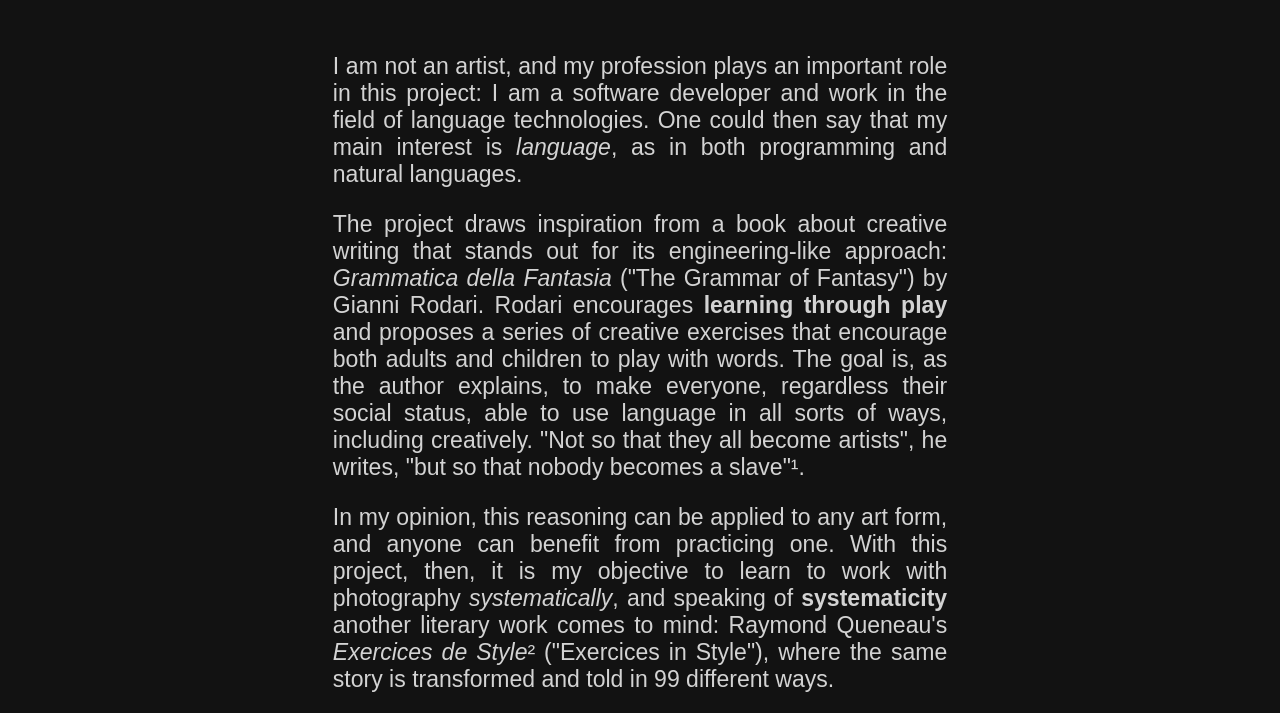
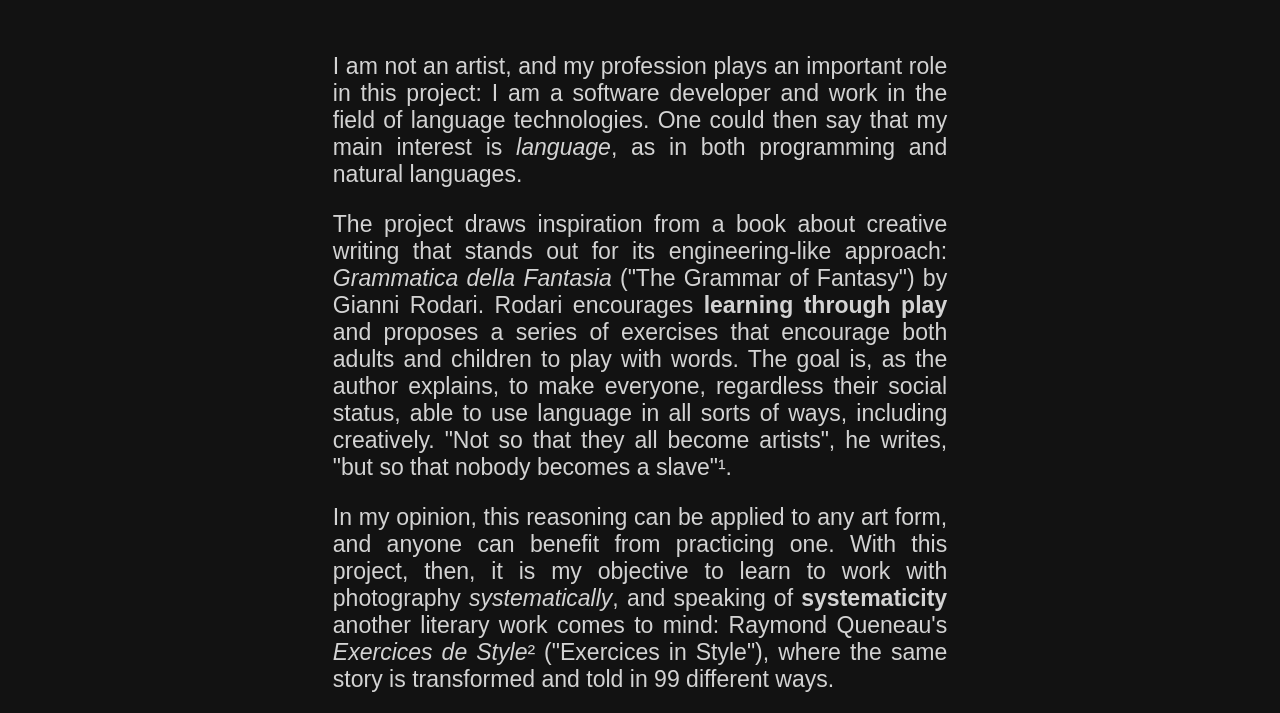
Before and after one commit to harisont/postcards-from-gothenburg, a website: page aboutEnglish.html in a window 1280 px wide. Shown: the part 74-787 px from the top of the page. Drawn offline with Linux system fonts and the light colour scheme.

Commit message:
Update aboutEnglish.html

```diff
--- a/aboutEnglish.html
+++ b/aboutEnglish.html
@@ -30,7 +30,7 @@
             </p>
 
             <p>
-                The project draws inspiration from a book about creative writing that stands out for its engineering-like approach: <i>Grammatica della Fantasia</i> ("The Grammar of Fantasy") by Gianni Rodari. Rodari encourages <b>learning through play</b> and proposes a series of creative exercises that encourage both adults and children to play with words. The goal is, as the author explains, to make everyone, regardless their social status, able to use language in all sorts of ways, including creatively. "Not so that they all become artists", he writes, "but so that nobody becomes a slave"¹.
+                The project draws inspiration from a book about creative writing that stands out for its engineering-like approach: <i>Grammatica della Fantasia</i> ("The Grammar of Fantasy") by Gianni Rodari. Rodari encourages <b>learning through play</b> and proposes a series of exercises that encourage both adults and children to play with words. The goal is, as the author explains, to make everyone, regardless their social status, able to use language in all sorts of ways, including creatively. "Not so that they all become artists", he writes, "but so that nobody becomes a slave"¹.
             </p>
 
             <p>
```
